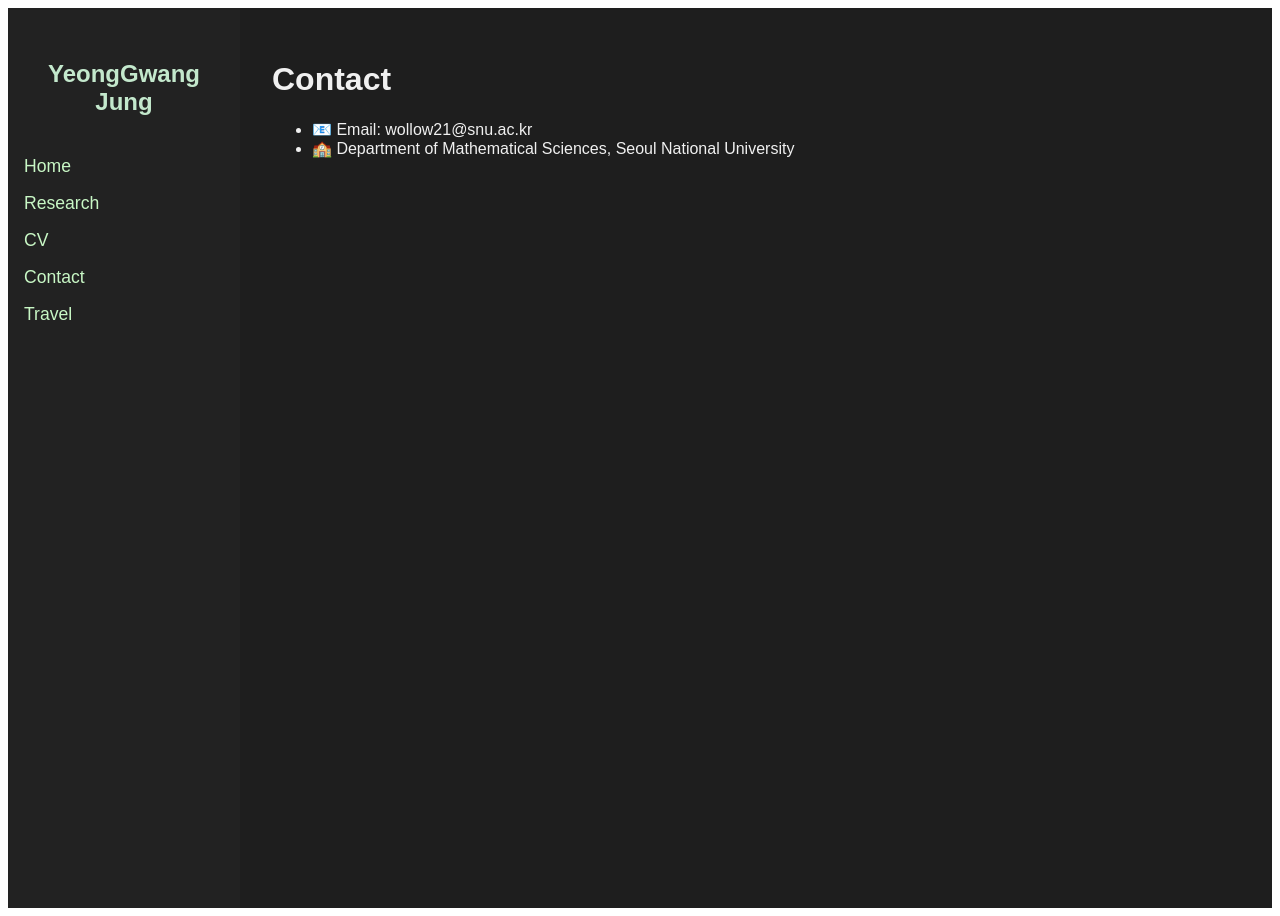
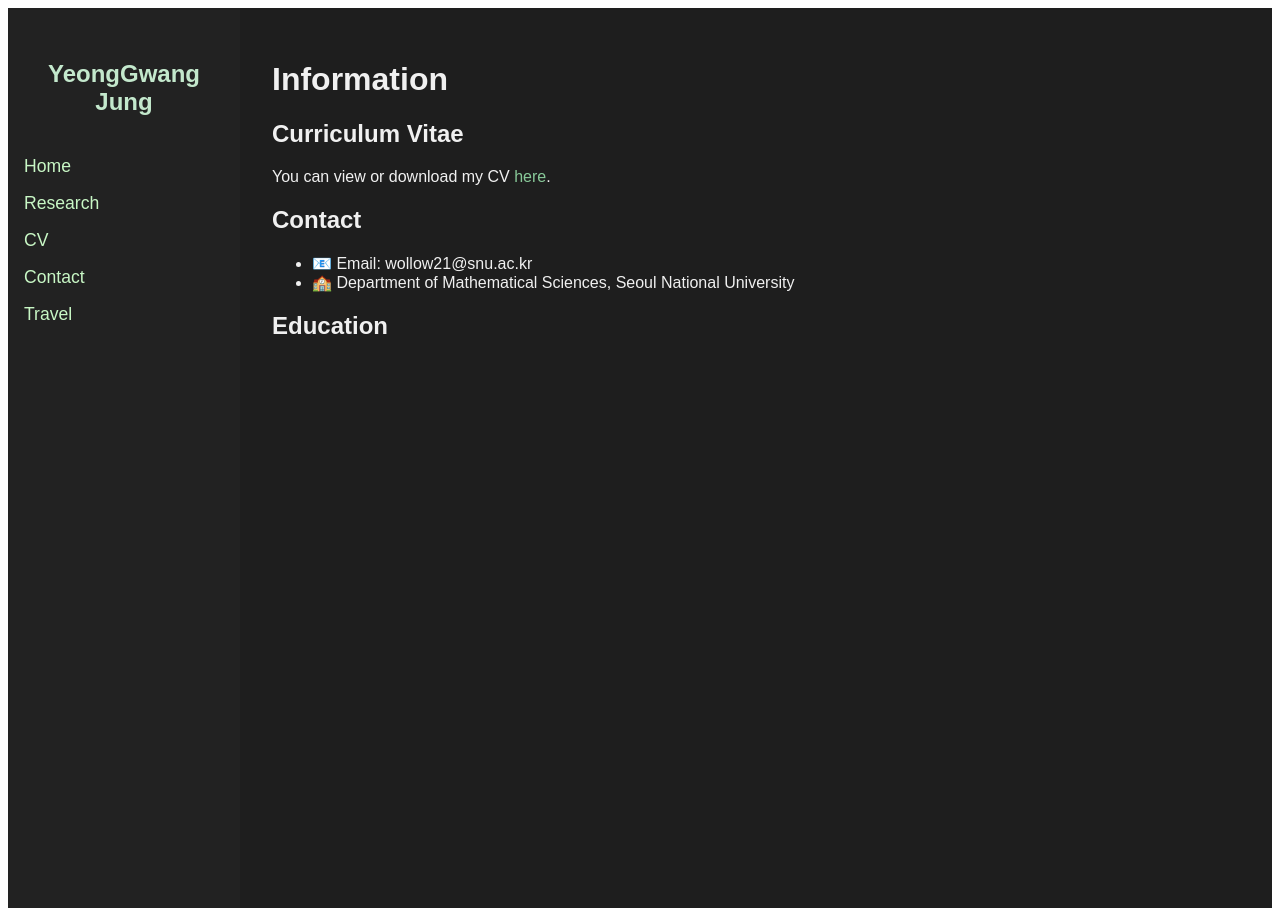
Before and after one commit to y-gJung/y-gJung.github.io, a Jekyll site: the page built from contact.md, in a window 1280 px wide. Built offline with Jekyll 4.4.1, drawn with Linux system fonts in a browser that asks for light colours.

Commit message:
Update contact.md

```diff
--- a/contact.md
+++ b/contact.md
@@ -3,7 +3,15 @@ layout: default
 title: Contact
 ---
 
-# Contact
+# Information
+
+## Curriculum Vitae
+
+You can view or download my CV [here](cv.pdf).
+
+## Contact
 
 - 📧 Email: wollow21@snu.ac.kr
 - 🏫 Department of Mathematical Sciences, Seoul National University
+
+## Education
```
